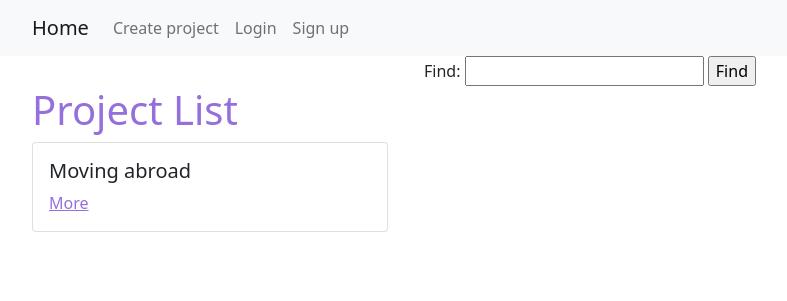
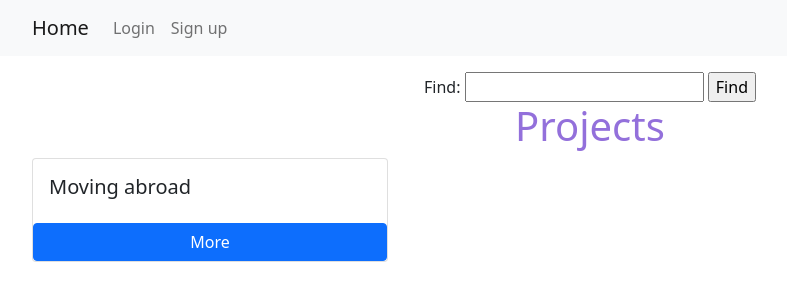
Before and after one commit to begimaibb/homework-45, a Django app: page / in a window 1280 px wide. Shown: the top 301 px of the page, without its empty margins (50-837 px from the left). Run offline with Django 4.2, Linux system fonts and the light colour scheme; data comes from the database, SQL or seed files in the repository; parts of the project's set-up code (start-up, migrations or seed data) failed here and were passed over.

Commit message:
created partial with the list of projects

```diff
--- /dev/null
+++ b/source/webapp/templates/partial/project_list_partial.html
@@ -0,0 +1,17 @@
+<h1 class="text-center">Projects</h1>
+<div class="row">
+    {% for project in projects %}
+        <div class="col-12 col-md-6 col-lg-4">
+            <div class="card mb-3">
+                <div class="card-body">
+                    <h5 class="card-title">{{ project.name }}</h5>
+                </div>
+                <a href="{{ project.get_absolute_url }}" class="card-link btn btn-primary">More</a>
+            </div>
+        </div>
+    {% empty %}
+    {% endfor %}
+    {% if is_paginated %}
+        <div class="text-center">{% include "partial/pagination.html" %}</div>
+    {% endif %}
+</div>
--- a/source/webapp/templates/projects/list_of_projects.html
+++ b/source/webapp/templates/projects/list_of_projects.html
@@ -1,29 +1,15 @@
 {% extends "tasks/../base.html" %}
 {% load static %}
 {% block nav %}
-    <li class="nav-item">
-        <a class="nav-link" href="{% url "webapp:create_project" %}">Create project</a>
-    </li>
+    {% if perms.webapp.add_project %}
+        <li class="nav-item">
+            <a class="nav-link" href="{% url "webapp:create_project" %}">Create project</a>
+        </li>
+    {% endif %}
 {% endblock %}
 {% block content %}
-    {% include "partial/search.html" %}
-    <h1>Project List</h1>
-    <div class="row">
-        {% for project in projects %}
-            <div class="col-12 col-md-6 col-lg-4">
-                <div class="card">
-                    <div class="card-body">
-{#                        <p>Type(s): {% for type in task.type.all %}{{ type.type_name }}{% if not forloop.last %}, {% endif %}{% endfor %}</p>#}
-                        <h5 class="card-title">{{ project.name }}</h5>
-                        <a href="{% url "webapp:project_view" project.pk %}" class="card-link" style="color: mediumpurple">More</a>
-                    </div>
-                </div>
-            </div>
-        {% empty %}
-        {% endfor %}
-    {% if is_paginated %}
-        {% include "partial/pagination.html" %}
-    {% endif %}
+    <div class="mt-3">
+        {% include "partial/search.html" %}
     </div>
-
+    {% include "partial/project_list_partial.html" %}
 {% endblock %}
```
